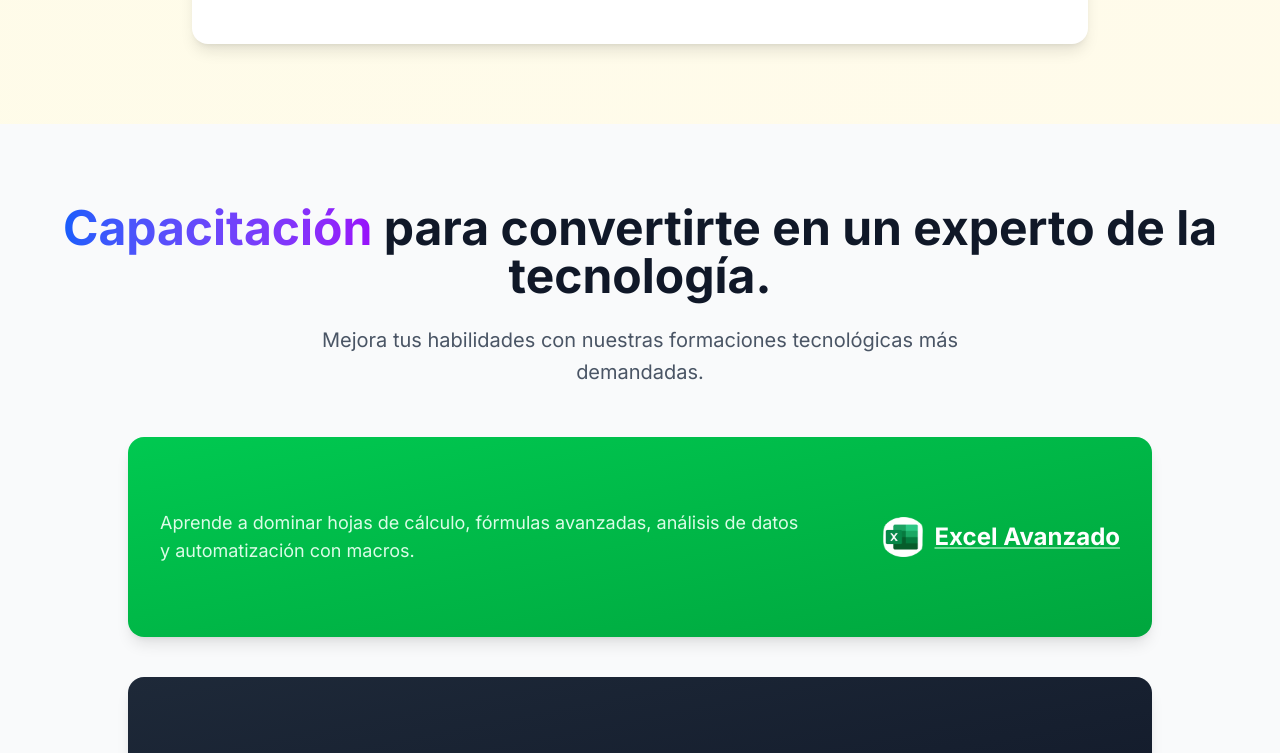
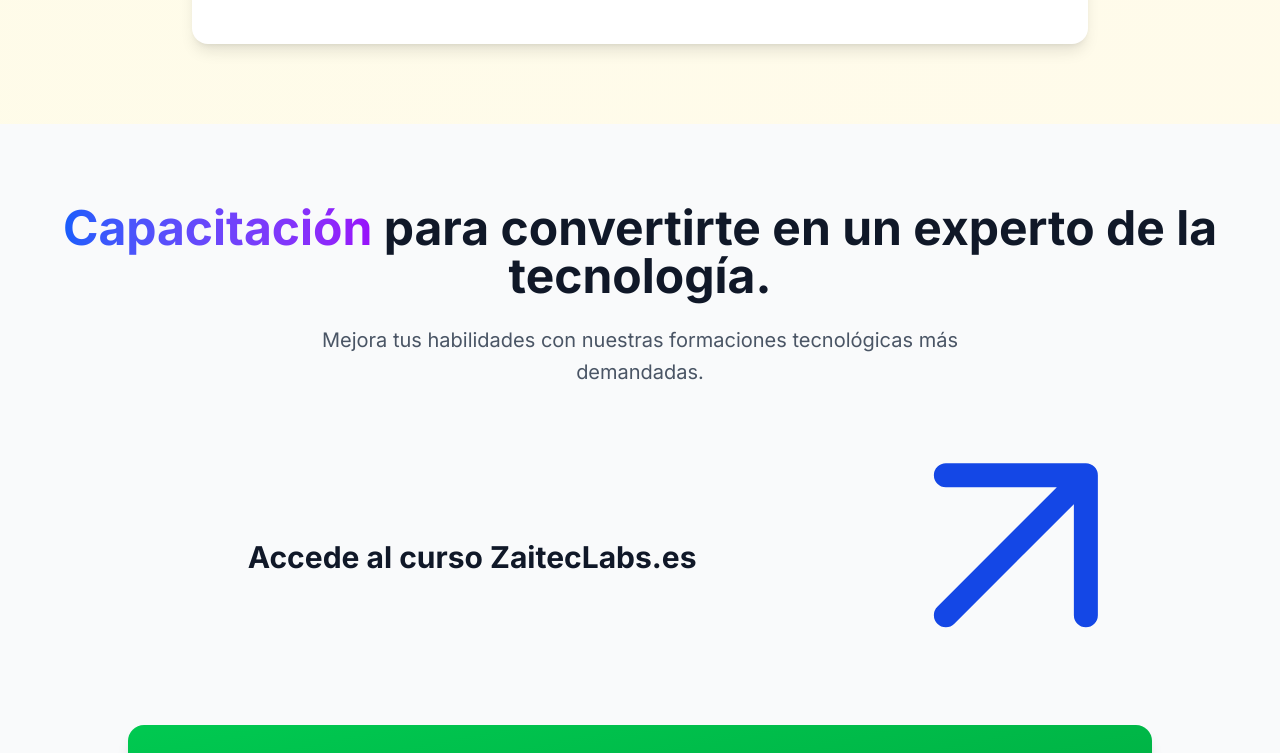
Before and after one commit to ZaitecS25-Internship-projects/I_S25_Web_Zaitec, a React (Vite) app: page /#/ in a window 1280 px wide. Shown: the part 3400-4153 px from the top of the page. Built offline with nearby package versions, Linux system fonts and the light colour scheme.

Commit message:
Se añade la flecha en la parte Formación

```diff
--- a/src/views/IndexPage.tsx
+++ b/src/views/IndexPage.tsx
@@ -202,11 +202,11 @@
         </div>
       </section>
 
-   {/* Training Section */}
+ {/* Training Section */}
 <section
   id="formacion"
   aria-labelledby="capacitacion-tecnologica-heading"
-  className="py-16 md:py-20 bg-gray-50"
+  className="py-16 md:py-20 bg-gray-50 relative"
 >
   <div className="container mx-auto px-6">
     <motion.div
@@ -229,6 +229,48 @@
         Mejora tus habilidades con nuestras formaciones tecnológicas más demandadas.
       </p>
     </motion.div>
+
+    {/* Bloque de acceso al curso con texto centrado y flecha a la derecha */}
+<div className="flex items-center justify-between my-12 max-w-5xl mx-auto px-6">
+  {/* Texto centrado */}
+  <span className="text-2xl md:text-3xl font-bold text-gray-900 mx-auto">
+    Accede al curso ZaitecLabs.es
+  </span>
+
+  {/* Flecha clicable a la derecha */}
+  <motion.a
+    href="https://Zaiteclabs.es/"
+    target="_blank"
+    rel="noopener noreferrer"
+    className="w-60 h-60 ml-auto" // ml-auto empuja la flecha a la derecha
+    animate={{
+      y: [0, -15, 0],
+      x: [0, 10, 0]
+    }}
+    transition={{
+      duration: 2,
+      repeat: Infinity,
+      repeatType: "loop",
+      ease: "easeInOut",
+    }}
+  >
+    <svg
+      xmlns="http://www.w3.org/2000/svg"
+      viewBox="0 0 24 24"
+      fill="none"
+      strokeWidth={2.4}
+      stroke="currentColor"
+      className="w-60 h-60 text-blue-700 hover:text-blue-900 cursor-pointer transition-transform duration-300 hover:scale-105"
+    >
+      <path
+        strokeLinecap="round"
+        strokeLinejoin="round"
+        d="M5 19L19 5M5 5h14v14"
+      />
+    </svg>
+  </motion.a>
+</div>
+
 
     {/* Training Targets */}
     <div className="flex flex-col gap-10 max-w-5xl mx-auto">
@@ -332,11 +374,13 @@
           </a>
         </div>
       </motion.article>
+
     </div>
   </div>
 </section>
 
 
+
     </>
   );
 }
```
